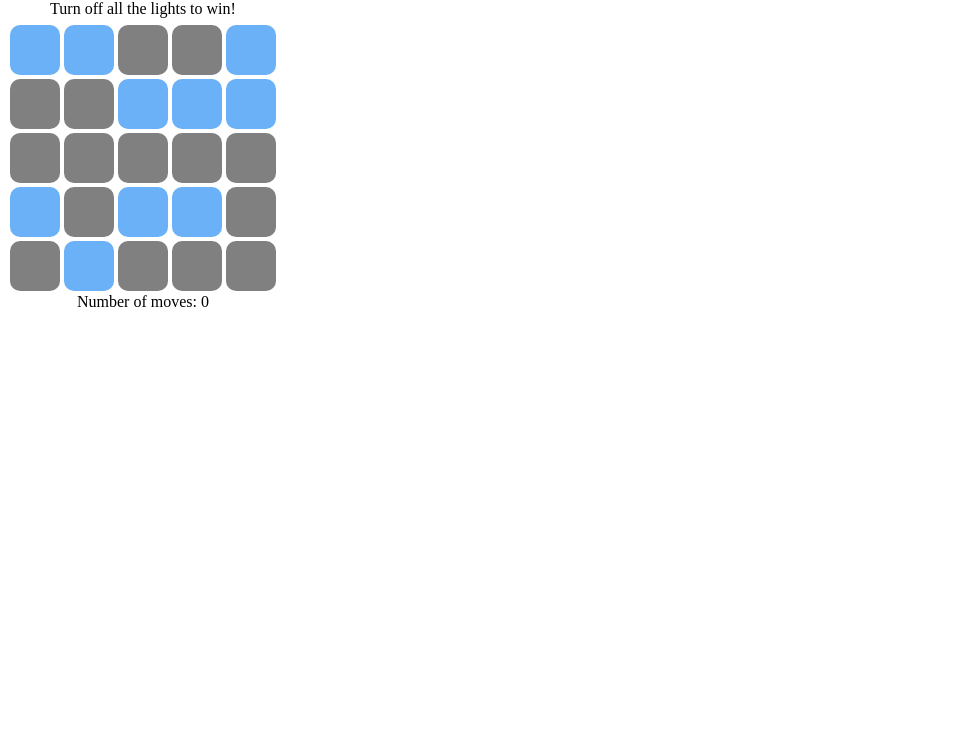
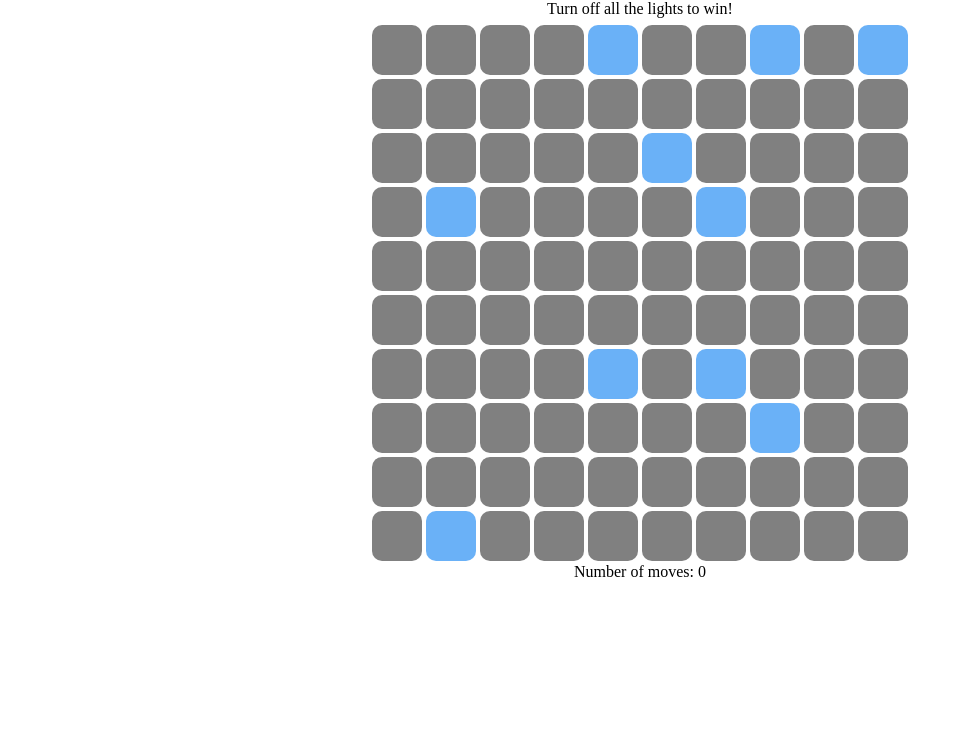
Before and after one commit to viligante8/lights-out, a plain HTML site: page index.html in a window 1280 px wide. Shown: the part 50-800 px from the top of the page, without its empty margins (0-961 px from the left). Drawn offline with Linux system fonts and the light colour scheme.

Commit message:
dynanic size and centered

```diff
--- a/index.html
+++ b/index.html
@@ -10,48 +10,17 @@
 		<meta name="viewport" content="width=device-width, user-scalable=no">
 	</head>
 	<body>
-		<div class='game'>
+		<div class='container'>
 			<div class='header'>
 				Lights Out
 			</div>
 			<div class='header sub'>
 				Turn off all the lights to win!
 			</div>
-			<div class='row'>
-				<div class='circle off'></div>
-				<div class='circle off'></div>
-				<div class='circle off'></div>
-				<div class='circle off'></div>
-				<div class='circle off'></div>
+
+			<div class="game-board">
 			</div>
-			<div class='row'>
-				<div class='circle off'></div>
-				<div class='circle off'></div>
-				<div class='circle off'></div>
-				<div class='circle off'></div>
-				<div class='circle off'></div>
-			</div>
-			<div class='row'>
-				<div class='circle off'></div>
-				<div class='circle off'></div>
-				<div class='circle off'></div>
-				<div class='circle off'></div>
-				<div class='circle off'></div>
-			</div>
-			<div class='row'>
-				<div class='circle off'></div>
-				<div class='circle off'></div>
-				<div class='circle off'></div>
-				<div class='circle off'></div>
-				<div class='circle off'></div>
-			</div>
-			<div class='row'>
-				<div class='circle off'></div>
-				<div class='circle off'></div>
-				<div class='circle off'></div>
-				<div class='circle off'></div>
-				<div class='circle off'></div>
-			</div>
+
 			<div class="bottom-text">
 				Number of moves: <span class="moves">0</span>
 			</div>
--- a/lights-out.css
+++ b/lights-out.css
@@ -1,25 +1,37 @@
 .header {
-	text-align: center;
+	width: 50%;
+    margin: 0 auto;
 	font-size: 2em;
 	font-weight: bold;
 	margin-bottom: 5px;
+	text-align: center;
 }
 
 .header.sub {
 	font-size: 1em;
 	font-weight: normal;
+	text-align: center;
 }
 
 .bottom-text {
+	width: 50%;
+    margin: 0 auto;
 	text-align: center;
 }
 
-.game {
-	width: 270px;
+.container {
+	width: 100%;
+}
+
+.game-board {
+	display: table;
+    margin: 0 auto;
 }
 
 .row {
     clear: both;
+	margin: 0px auto;
+	overflow:auto;
 }
 
 .circle {
--- a/lights-out.js
+++ b/lights-out.js
@@ -1,10 +1,24 @@
 var numMoves = 0;
 
 $(document).ready(function(){
-    randomizeLights(10);
+    createGameBoard(10, 10);
+
+	randomizeLights(10);
 
 	attachClickHandler();
 });
+
+createGameBoard = function(width, height) {
+	for(i=0;i<height;i++) {
+	   $(".game-board").append("<div class='row'></div>")
+	}
+
+	$(".row").each(function() {
+		for(i=0;i<width;i++) {
+	    	$(this).append("<div class='circle'></div>")
+		}
+	});
+}
 
 randomizeLights = function(numberToTurnOn) {
 	randomElements = $(".circle").get().sort(function(){
@@ -15,7 +29,7 @@ randomizeLights = function(numberToTurnOn) {
 }
 
 attachClickHandler = function() {
-    $('.game').delegate('.circle', 'click', function() {
+    $('.container').delegate('.circle', 'click', function() {
         $(this).toggleClass('on');
 		$(this).next().toggleClass('on');
 		$(this).prev().toggleClass('on');
```
